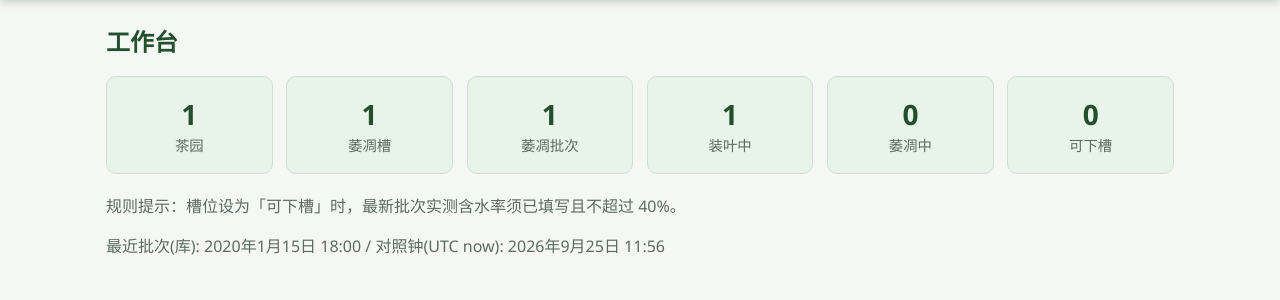
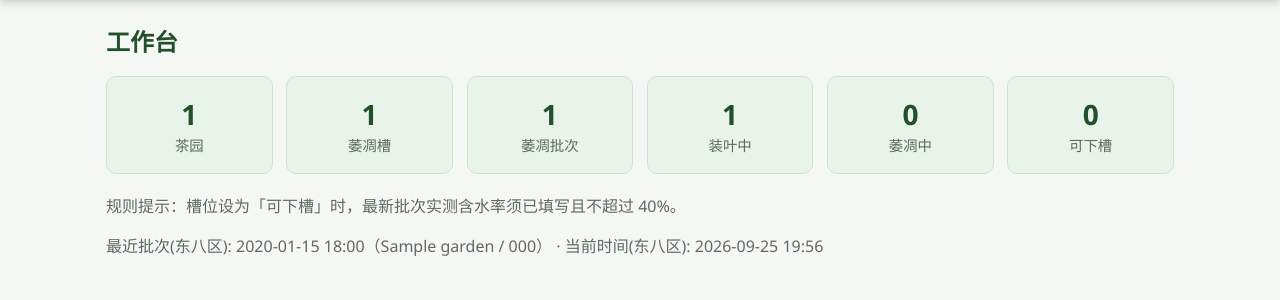
Before and after one commit to lacsar712/ccpro-teawither-bug07-GSB, a Django app: page / in a window 1280 px wide. Shown: the part 54-354 px from the top of the page. Run offline with Django 5.2, Linux system fonts and the light colour scheme; a user stored in the database is signed in; tables that the repository leaves empty hold one stand-in row (values such as "Sample post"); some libraries are stand-ins or nearby versions.

Commit message:
TeaWither Bug07 GSB side A: startedAt timezone align.

```diff
--- a/apps/gardens/models.py
+++ b/apps/gardens/models.py
@@ -1,5 +1,6 @@
 from django.core.exceptions import ValidationError
 from django.db import models
+from django.utils import timezone
 
 
 class Garden(models.Model):
@@ -108,4 +109,7 @@ class WitherBatch(models.Model):
         verbose_name_plural = "萎凋批次"
 
     def __str__(self):
-        return f"{self.trough} @ {self.startedAt:%Y-%m-%d %H:%M}"
+        if not self.startedAt:
+            return str(self.trough)
+        local = timezone.localtime(self.startedAt)
+        return f"{self.trough} @ {local:%Y-%m-%d %H:%M}"
--- a/apps/gardens/views.py
+++ b/apps/gardens/views.py
@@ -1,6 +1,5 @@
 from django.contrib import messages
 from django.utils import timezone
-import datetime as _dt
 from django.contrib.auth.decorators import login_required
 from django.contrib.auth.mixins import LoginRequiredMixin
 from django.http import HttpResponse
@@ -35,13 +34,14 @@ def home(request):
         "loading_count": Trough.objects.filter(
             status=Trough.STATUS_LOADING
         ).count(),
-        # BUG: 最近批次用 utcnow 窗口，与列表东八展示不一致
-        "latest_batch_at": (
-            WitherBatch.objects.order_by("-startedAt").first().startedAt
-            if WitherBatch.objects.exists()
-            else None
+        # 最近批次：与批次列表同一排序口径（-startedAt, -id），
+        # 模板按东八区渲染，可与列表第一行直接对账
+        "latest_batch": (
+            WitherBatch.objects.select_related("trough", "trough__garden")
+            .order_by("-startedAt", "-id")
+            .first()
         ),
-        "latest_batch_at_utc": _dt.datetime.utcnow(),
+        "now_local": timezone.localtime(timezone.now()),
     }
     return render(request, "home.html", context)
 
@@ -165,7 +165,7 @@ class BatchListView(LoginRequiredMixin, ListView):
     context_object_name = "batches"
 
     def get_queryset(self):
-        # BUG: 排序用 startedAt 原值；模板再按 UTC 显示 → 与编辑页矛盾
+        # 按绝对时刻倒序；startedAt 入库即为正确 UTC 时刻，展示层统一转东八区
         return (
             WitherBatch.objects.select_related("trough", "trough__garden")
             .order_by("-startedAt", "-id")
--- a/templates/batches/_table.html
+++ b/templates/batches/_table.html
@@ -3,7 +3,7 @@
   <thead>
     <tr>
       <th>茶园/槽位</th>
-      <th>开始时间</th>
+      <th>开始时间(东八区)</th>
       <th>目标含水率</th>
       <th>实测含水率</th>
       <th>揉捻等级</th>
@@ -14,8 +14,7 @@
     {% for b in batches %}
     <tr>
       <td>{{ b.trough.garden.name }} / {{ b.trough.troughCode }}</td>
-      <!-- BUG: 强制按 UTC 显示 -->
-      <td>{{ b.startedAt|date:"Y-m-d H:i"|default:b.startedAt }} UTC</td>
+      <td>{{ b.startedAt|date:"Y-m-d H:i" }}</td>
       <td>{{ b.targetMoisture }}%</td>
       <td>{% if b.actualMoisture != None %}{{ b.actualMoisture }}%{% else %}—{% endif %}</td>
       <td>{{ b.rollGrade }}</td>
--- a/templates/home.html
+++ b/templates/home.html
@@ -13,5 +13,13 @@
   <div class="stat"><div class="num">{{ ready_count }}</div><div class="label">可下槽</div></div>
 </div>
 <p class="muted" style="margin-top:1.25rem">规则提示：槽位设为「可下槽」时，最新批次实测含水率须已填写且不超过 40%。</p>
-<p class="muted">最近批次(库): {{ latest_batch_at }} / 对照钟(UTC now): {{ latest_batch_at_utc }}</p>
+<p class="muted">
+  最近批次(东八区):
+  {% if latest_batch %}
+    {{ latest_batch.startedAt|date:"Y-m-d H:i" }}（{{ latest_batch.trough.garden.name }} / {{ latest_batch.trough.troughCode }}）
+  {% else %}
+    暂无批次
+  {% endif %}
+  · 当前时间(东八区): {{ now_local|date:"Y-m-d H:i" }}
+</p>
 {% endblock %}
```
Also changed, not shown: apps/gardens/forms.py (+4 -7 lines).
